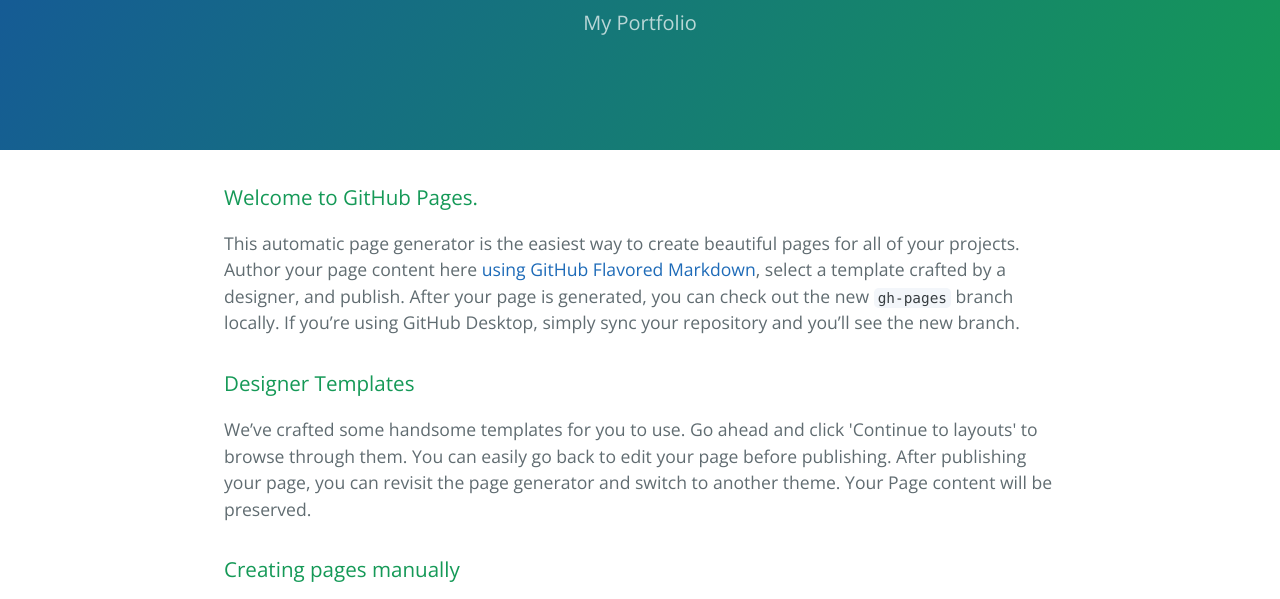
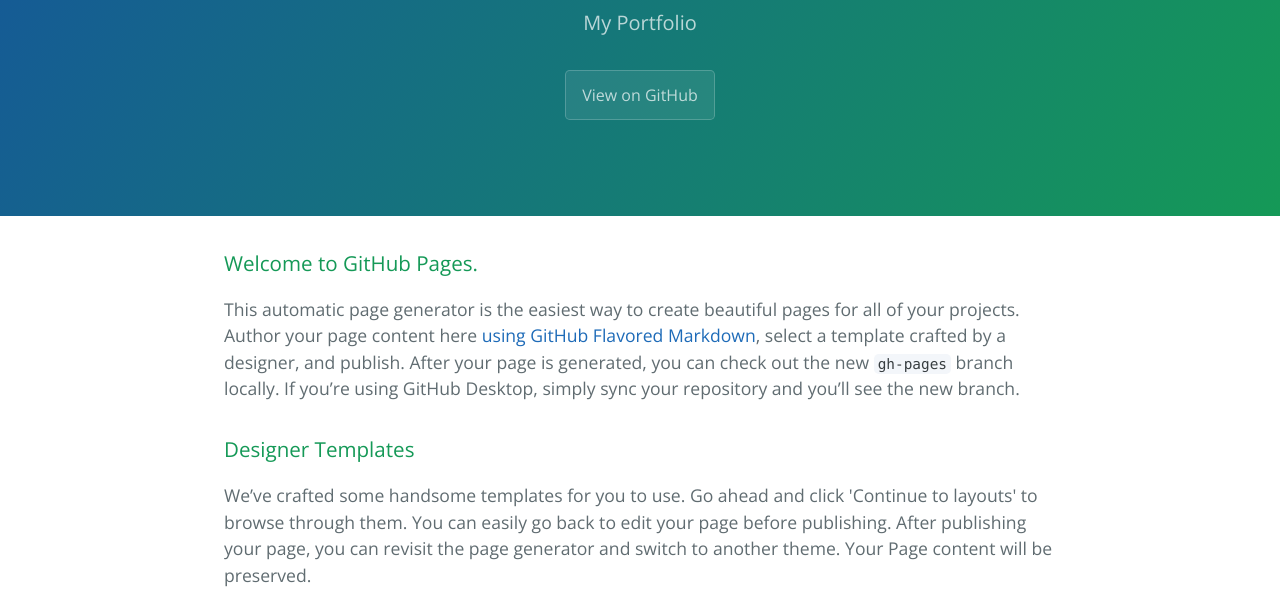
Before and after one commit to mascar11/mascar11.github.io, a plain HTML site: page index.html in a window 1280 px wide. Shown: the part 167-766 px from the top of the page. Drawn offline with nearby package versions, Linux system fonts and the light colour scheme.

Commit message:
Update index.html

```diff
--- a/index.html
+++ b/index.html
@@ -13,6 +13,7 @@
     <section class="page-header">
       <h1 class="project-name">Ryan Mascarenhas</h1>
       <h2 class="project-tagline">My Portfolio</h2>
+      <a href="https://github.com/mascar11" class="btn">View on GitHub</a>
     </section>
 
     <section class="main-content">
```
